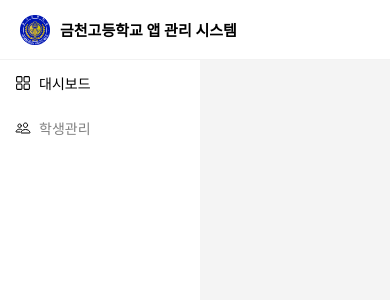
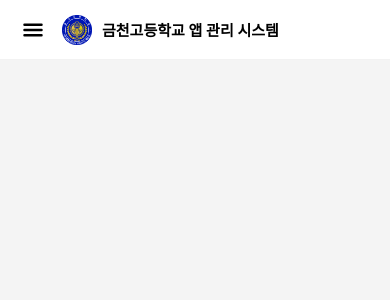
Before and after one commit to hlog2e/kch-app-admin, a Next.js app: page /dashboard in a window 390 px wide. Shown: the top 300 px of the page. Built offline with nearby package versions, Linux system fonts and the light colour scheme; a web font is replaced by a local one.

Commit message:
사이드바 모바일 반응형 대응

```diff
--- a/components/Layout.jsx
+++ b/components/Layout.jsx
@@ -1,6 +1,7 @@
 import TopBar from "@/components/TopBar";
 import SideBar from "@/components/SideBar";
 import styled from "styled-components";
+import { useEffect, useState } from "react";
 
 const Wrap = styled.div`
   display: flex;
@@ -16,10 +17,39 @@ const ChildWrap = styled.div`
 `;
 
 export default function Layout({ children }) {
+  const [width, setWidth] = useState(null);
+  const [isMobile, setIsMobile] = useState(false);
+  const [sideBarShow, setSideBarShow] = useState(true);
+
+  useEffect(() => {
+    window.addEventListener("resize", () => {
+      setWidth(window.innerWidth);
+    });
+  }, []);
+
+  useEffect(() => {
+    if (width < 768) {
+      setSideBarShow(false);
+      setIsMobile(true);
+    } else {
+      setSideBarShow(true);
+      setIsMobile(false);
+    }
+  }, [width]);
+
+  const handleTabBarToggle = () => {
+    setSideBarShow(!sideBarShow);
+  };
+
   return (
     <Wrap>
-      <TopBar />
-      <SideBar />
+      <TopBar
+        sideBarShow={sideBarShow}
+        isMobile={isMobile}
+        handleToggle={handleTabBarToggle}
+      />
+      {sideBarShow ? <SideBar /> : null}
+
       <ChildWrap> {children}</ChildWrap>
     </Wrap>
   );
--- a/components/TopBar.jsx
+++ b/components/TopBar.jsx
@@ -1,6 +1,7 @@
 import styled from "styled-components";
 import Image from "next/image";
 import { useRouter } from "next/router";
+import { IoMenu, IoClose } from "react-icons/io5";
 
 const Container = styled.div`
   position: fixed;
@@ -16,13 +17,16 @@ const Container = styled.div`
   justify-content: space-between;
   align-items: center;
 `;
+const HeaderLeft = styled.div`
+  padding-left: 20px;
+  padding-right: 20px;
+  display: flex;
+`;
 
 const LogoTitleArea = styled.div`
   cursor: pointer;
   display: flex;
   align-items: center;
-  padding-left: 20px;
-  padding-right: 20px;
 `;
 
 const Title = styled.p`
@@ -30,11 +34,45 @@ const Title = styled.p`
   margin-left: 10px;
   font-size: 15px;
 `;
+const TabBarToggle = styled.div`
+  padding-right: 16px;
+  display: flex;
+  justify-content: center;
+  align-items: center;
+`;
+const IconButton = styled.div`
+  display: flex;
+  justify-content: center;
+  align-items: center;
+  cursor: pointer;
+`;
 
-export default function TopBar() {
+export default function TopBar({ isMobile, sideBarShow, handleToggle }) {
   const router = useRouter();
   return (
     <Container>
+      <HeaderLeft>
+        {isMobile ? (
+          <TabBarToggle>
+            {!sideBarShow ? (
+              <IconButton
+                onClick={() => {
+                  handleToggle();
+                }}
+              >
+                <IoMenu size={"26px"} />
+              </IconButton>
+            ) : (
+              <IconButton
+                onClick={() => {
+                  handleToggle();
+                }}
+              >
+                <IoClose size={"28px"} />
+              </IconButton>
+            )}
+          </TabBarToggle>
+        ) : null}
         <LogoTitleArea
           onClick={() => {
             router.push("/dashboard");
@@ -43,6 +81,7 @@ export default function TopBar() {
           <Image alt={"금천고 로고"} src={"/icon.png"} width={30} height={30} />
           <Title>금천고등학교 앱 관리 시스템</Title>
         </LogoTitleArea>
+      </HeaderLeft>
     </Container>
   );
 }
```
Lines whose indentation alone changed are shown as unchanged.
